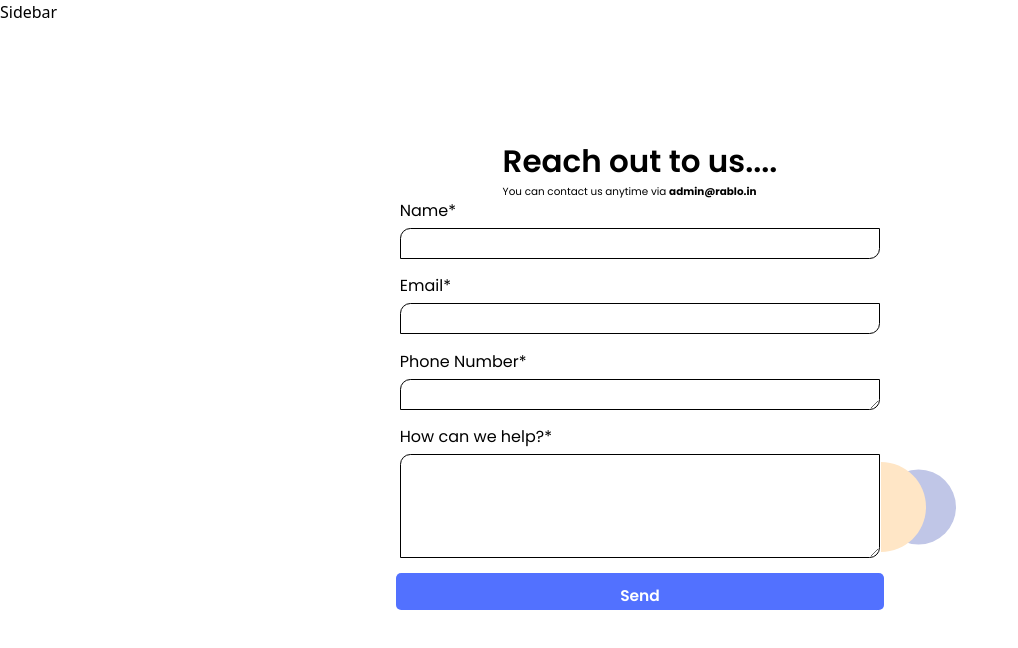
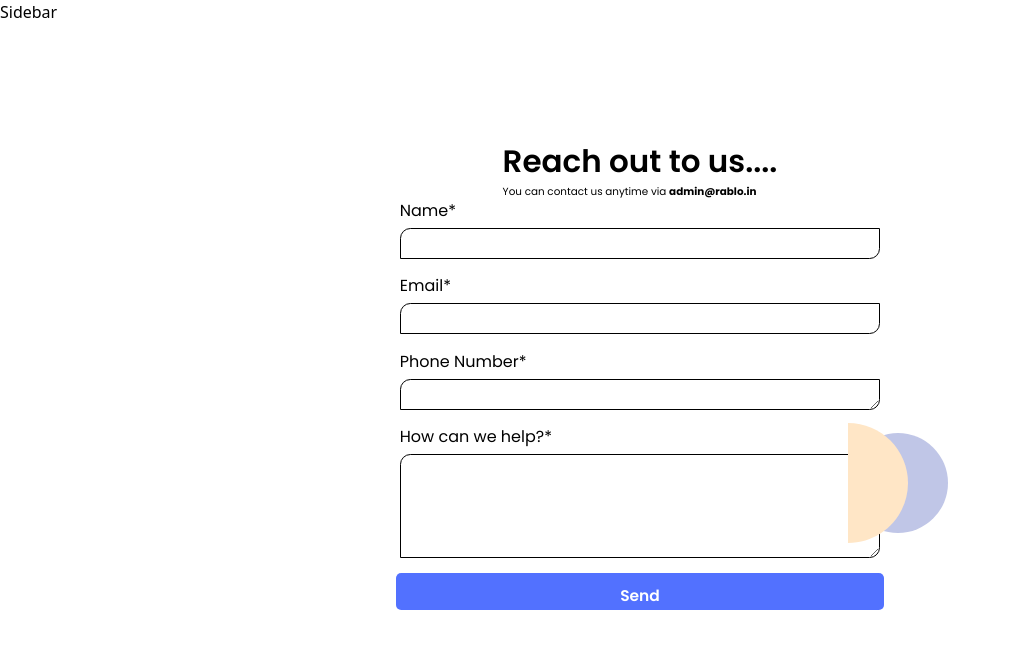
Before and after one commit to RabloApp/Rablo-official-frontend, a Next.js app in the folder rablo-official/: page /contact-us in a window 1280 px wide. Shown: the top 648 px of the page, without its empty margins (0-1018 px from the left). Built offline with nearby package versions, Linux system fonts and the light colour scheme.

Commit message:
correcting form image

```diff
--- a/rablo-official/components/Contact-us/FormSection/FormSection.tsx
+++ b/rablo-official/components/Contact-us/FormSection/FormSection.tsx
@@ -29,8 +29,8 @@ const FormSection = () => {
             <button type="submit" className='w-[38.13vw] h-[2.83vw] p-[0.81vw] bg-[#5271FF] rounded-[0.4vw] gap-[0.51vw] font-[600] text-[1.21vw] text-[#FFFFFF] '>Send</button>
 
         </form>
-        <div className='absolute right-[10.5vw] bottom-[13.30vw]  '>
-            <Image src="/Platform/images/Shapes.svg" alt="Contact us" width={75} height={75}  />
+        <div className='absolute right-[11.2vw] bottom-[14vw]  '>
+            <Image src="/Platform/images/Shapes.svg" alt="Contact us" width={100} height={100}  />
         </div>
 
     </div>
```
